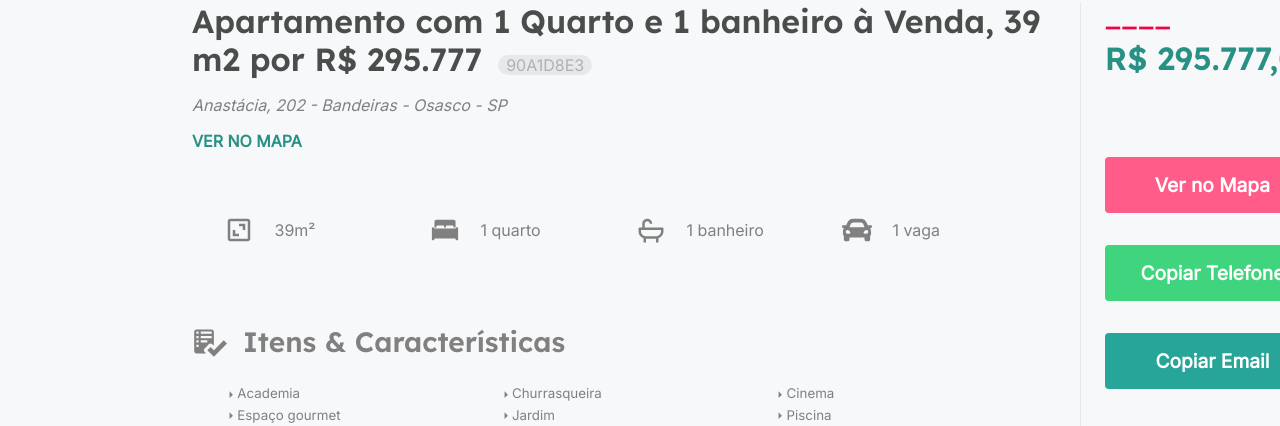
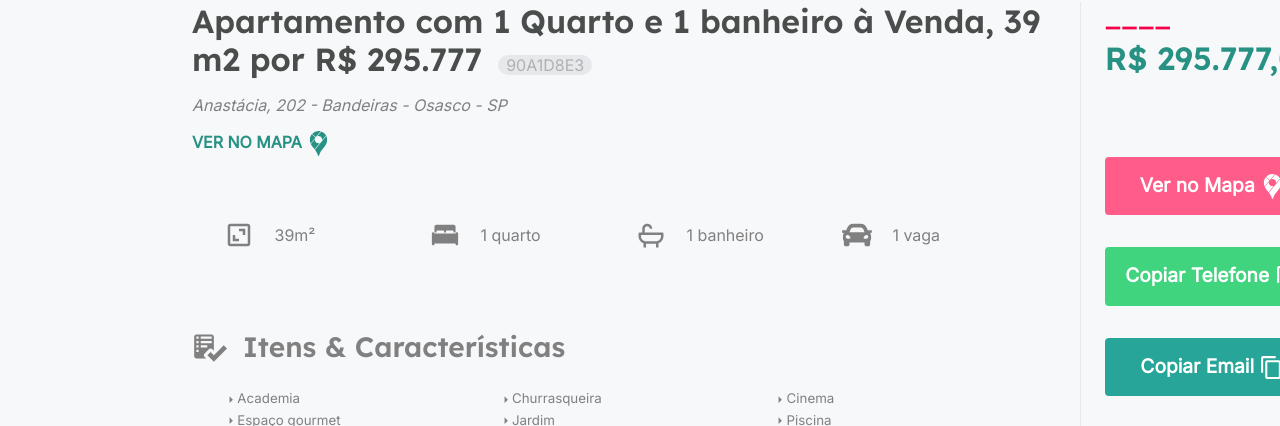
Before and after one commit to elianarosacreci/elianarosacorretora, a Next.js app: page /immobiles/apartamento-com-1-quarto-e-1-banheiro-a-venda-39-m2-por-rdollar-295777 in a window 1280 px wide. Shown: the part 526-952 px from the top of the page. Built offline with nearby package versions, Linux system fonts and the light colour scheme; data requests are answered from the project's data file.

Commit message:
add firebase tests

```diff
--- a/package.json
+++ b/package.json
@@ -12,6 +12,7 @@
     "axios": "^0.21.1",
     "bootstrap": "5.0.0",
     "date-fns": "^2.21.3",
+    "firebase": "^8.6.2",
     "json-server": "^0.16.3",
     "next": "10.2.0",
     "react": "17.0.2",
--- a/src/pages/immobiles/[slug].tsx
+++ b/src/pages/immobiles/[slug].tsx
@@ -13,6 +13,8 @@ import { IoSubway } from 'react-icons/io5'
 import { RiArrowRightSFill } from 'react-icons/ri'
 import { GoChecklist } from 'react-icons/go'
 import { GrStatusDisabled, GrStatusInfo, GrStatusGood } from 'react-icons/gr'
+import { MdContentCopy } from 'react-icons/md'
+import { SiGooglemaps } from 'react-icons/si'
 
 import { api } from '../../services/api';
 import { Carousel } from 'react-bootstrap'
@@ -109,7 +111,7 @@ export default function Immobile({ immobile, attractivePricesList }: ImmobilePro
 
                     <p className={styles.immobileAddress}>{immobile.address}</p>
                     <a href={`https://www.google.com.br/maps/place/${immobile.address.replace(/\s/g, '+')}`} target="_blank">
-                        <span className={styles.goToMap}>VER NO MAPA</span>
+                        <span className={styles.goToMap}>VER NO MAPA <SiGooglemaps size={25} /></span>
                     </a>
 
                     <div className={styles.immobileOptions}>
@@ -182,14 +184,14 @@ export default function Immobile({ immobile, attractivePricesList }: ImmobilePro
                     <div className={styles.managerContacts}>
                         <div className={styles.buttons}>
                             <a href={`https://www.google.com.br/maps/place/${immobile.address.replace(/\s/g, '+')}`} target="_blank">
-                                <span className={styles.goToMap}>Ver no Mapa</span>
+                                <span className={styles.goToMap}>Ver no Mapa <SiGooglemaps size={25} /></span>
                             </a>
                         </div>
                         <div className={styles.buttons}>
-                            <span className={styles.goToWhatsApp} onClick={() => { navigator.clipboard.writeText("(11) 97990-2343") }}>Copiar Telefone</span>
+                            <span className={styles.goToWhatsApp} onClick={() => { navigator.clipboard.writeText("(11) 97990-2343") }}>Copiar Telefone <MdContentCopy size={25} /></span>
                         </div>
                         <div className={styles.buttons}>
-                            <span className={styles.goToEmail} onClick={() => { navigator.clipboard.writeText("e-mail pendente") }}>Copiar Email</span>
+                            <span className={styles.goToEmail} onClick={() => { navigator.clipboard.writeText("e-mail pendente") }}>Copiar Email <MdContentCopy size={25} /></span>
                         </div>
                     </div>
                 </div>
```
Also changed, not shown: src/services/firebase.js (added, +9 -0 lines), src/services/testFirebase.js (added, +11 -0 lines), 1 other file (tests, documents, lock files or other folders).
